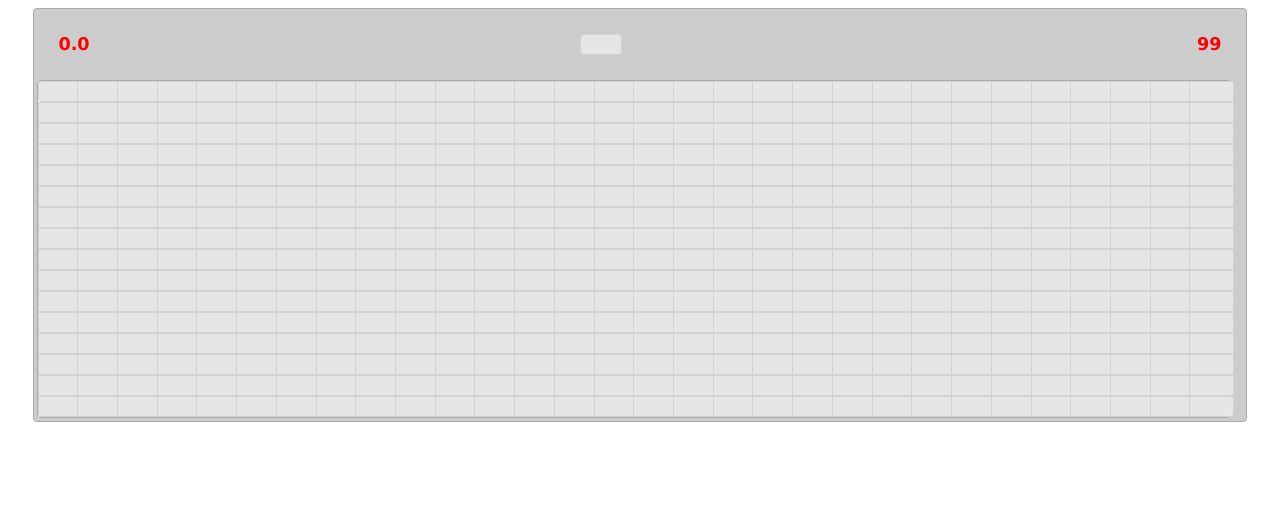
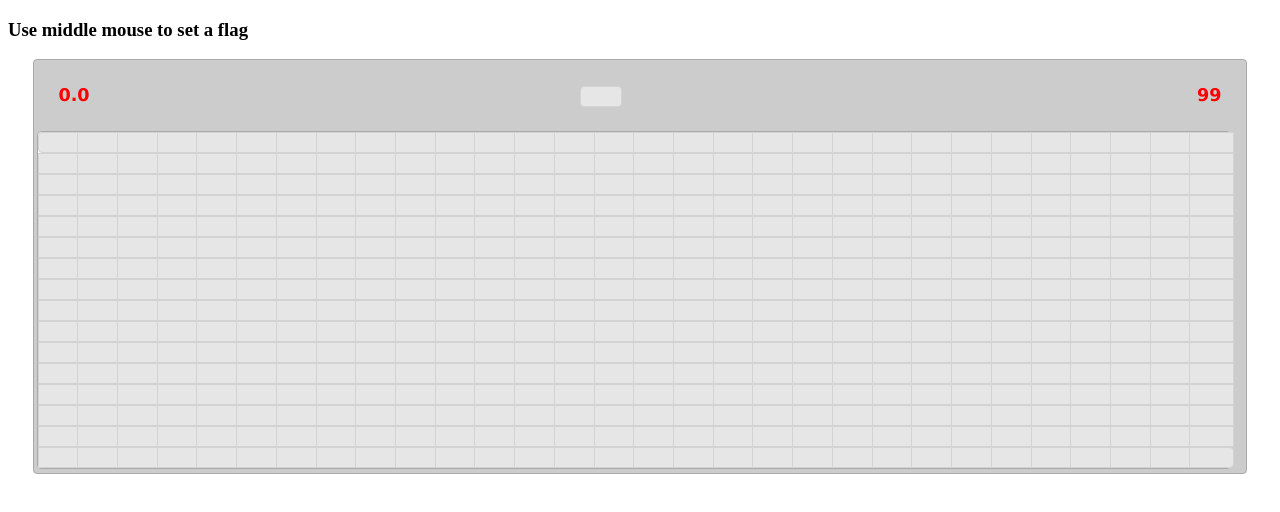
Before and after one commit to leosartaj/jquery.theminesweeper.js, a website: page example/minesweeper_advanced.html in a window 1280 px wide. Drawn offline with Linux system fonts and the light colour scheme; files that its build step writes are made by us from their sources.

Commit message:
examples updated

```diff
--- a/example/minesweeper_advanced.html
+++ b/example/minesweeper_advanced.html
@@ -15,6 +15,7 @@
         <script src="../dist/jquery.theminesweeper.min.js"></script>
     </head>
     <body>
+        <h3> Use middle mouse to set a flag </h3>
         <div id="ms"></div>
         <script>
             $('#ms').theminesweeper({
```
Also changed, not shown: example/minesweeper_beginner.html (+1 -0 lines), example/minesweeper_intermediate.html (+1 -0 lines), dist/jquery.theminesweeper.css, dist/jquery.theminesweeper.js, dist/jquery.theminesweeper.min.js.
